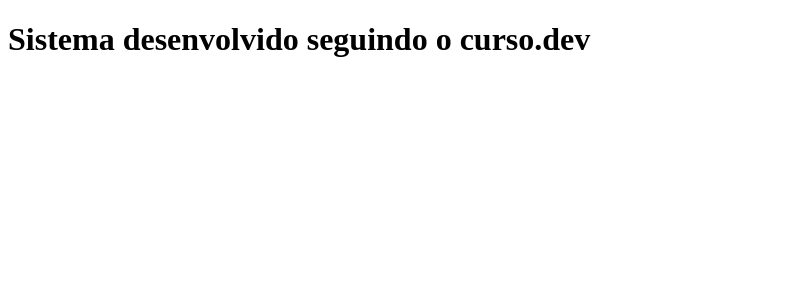
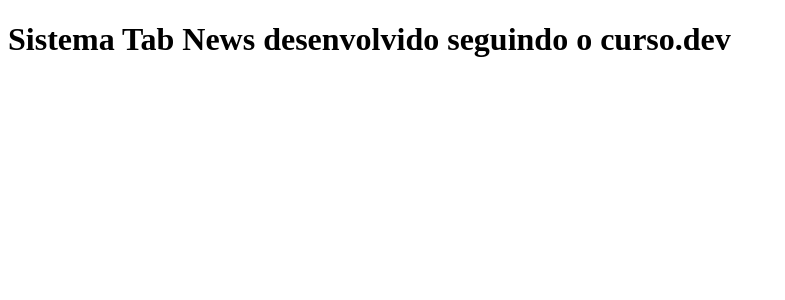
Before and after one commit to EduardoPFranco/clone-tabnews, a Next.js app: page / in a window 1280 px wide. Shown: the top 300 px of the page, without its empty margins (0-785 px from the left). Built offline with nearby package versions, Linux system fonts and the light colour scheme.

Commit message:
Modifica a frase

```diff
--- a/pages/index.js
+++ b/pages/index.js
@@ -1,5 +1,5 @@
 function Home(){
-    return <h1>Sistema desenvolvido seguindo o curso.dev</h1>
+    return <h1>Sistema Tab News desenvolvido seguindo o curso.dev</h1>
 }
 
 export default Home;
```
